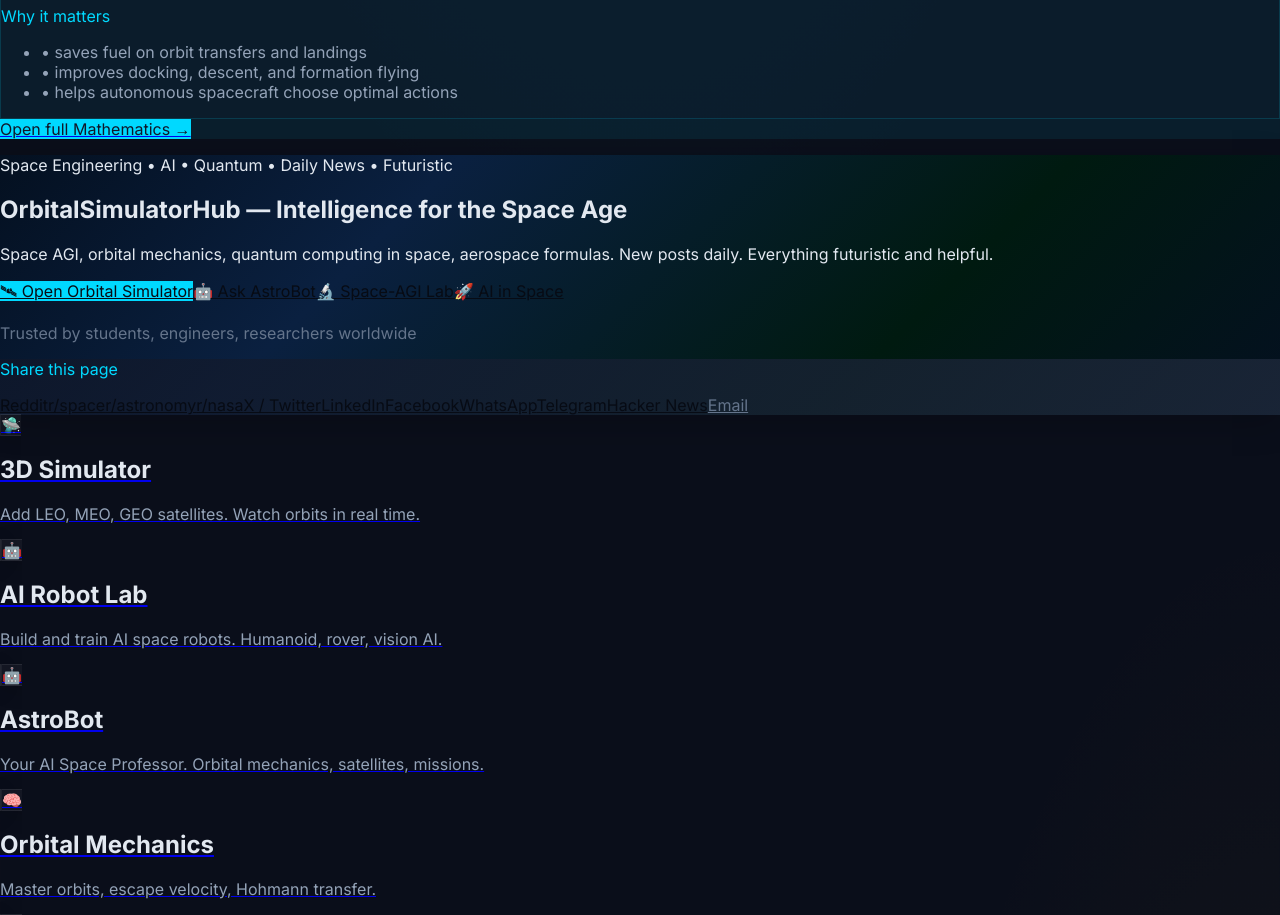
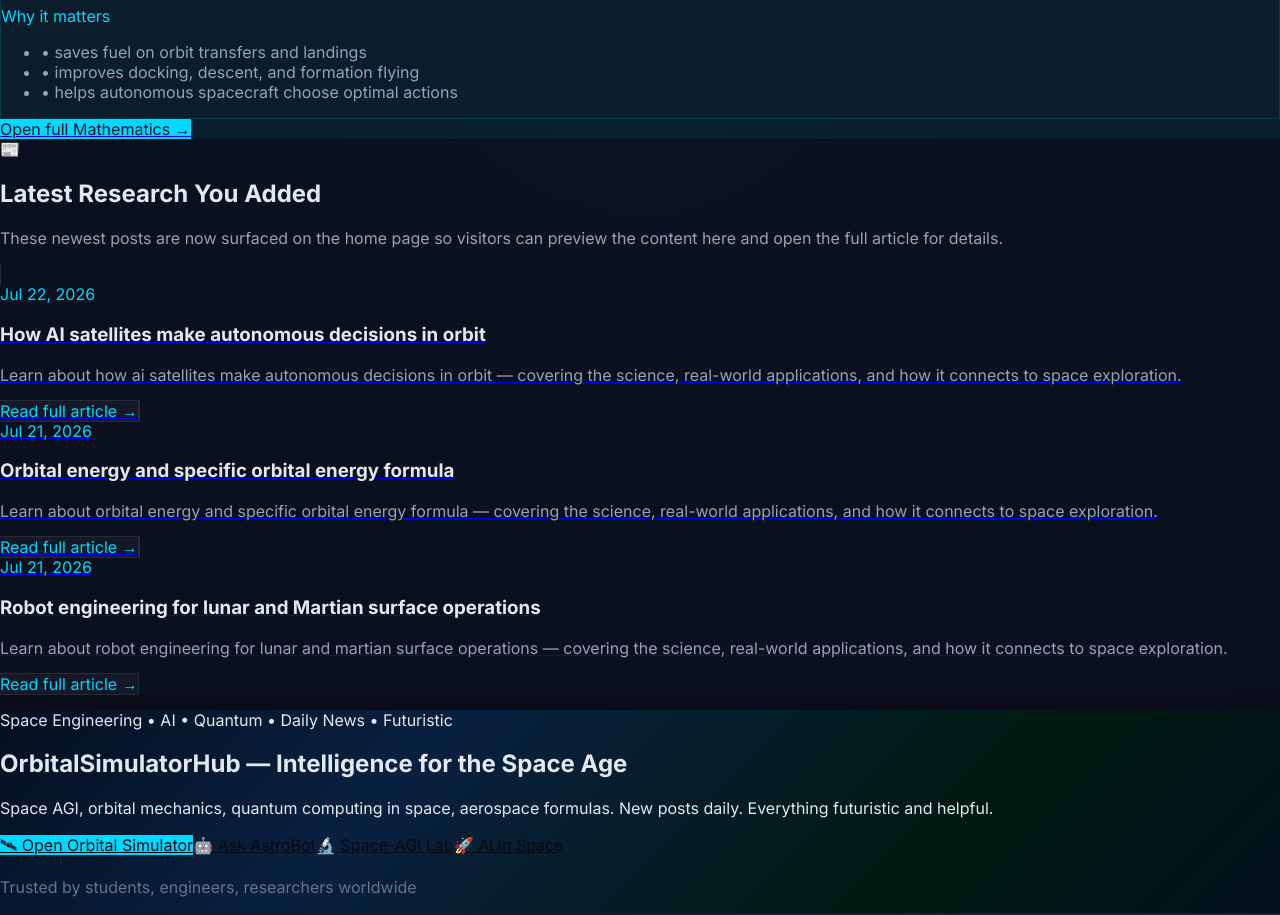
Before and after one commit to mukitc2010/orbitalsimulatorhub-, a React (Vite) app in the folder client/: page / in a window 1280 px wide. Shown: the part 1200-2115 px from the top of the page. Built offline with nearby package versions, Linux system fonts and the light colour scheme; no server answers.

Commit message:
Add latest research previews to home page

```diff
--- a/client/src/pages/Home.tsx
+++ b/client/src/pages/Home.tsx
@@ -76,6 +76,7 @@ export function Home() {
   const [showExplore, setShowExplore] = useState(false);
   const updates = getTodaysUpdates();
   const latestPost = LATEST_POSTS[0];
+  const latestResearch = LATEST_POSTS.slice(0, 3);
 
   return (
     <div className="home-page-wrapper -mx-4 px-4 py-2 rounded-2xl">
@@ -168,6 +169,30 @@ export function Home() {
                 Open full Mathematics →
               </a>
             </Link>
+          </div>
+        </section>
+
+        <section className="rounded-2xl p-5 md:p-6 mb-8 border" style={{ background: "rgba(15,23,42,0.28)", borderColor: "rgba(0,217,255,0.16)" }}>
+          <div className="flex items-center gap-2 mb-3">
+            <span className="text-xl">📰</span>
+            <h2 className="text-base md:text-lg font-bold" style={{ color: "var(--text-primary)" }}>Latest Research You Added</h2>
+          </div>
+          <p className="text-sm mb-4 max-w-3xl" style={{ color: "var(--text-secondary)" }}>
+            These newest posts are now surfaced on the home page so visitors can preview the content here and open the full article for details.
+          </p>
+          <div className="grid gap-3 md:grid-cols-3">
+            {latestResearch.map((post) => (
+              <Link key={post.slug} href={`/blog/${post.slug}`}>
+                <a className="block rounded-xl p-4 transition hover:opacity-95" style={{ background: "rgba(255,255,255,0.04)", border: "1px solid rgba(255,255,255,0.08)" }}>
+                  <div className="text-[11px] font-semibold uppercase tracking-wider mb-2" style={{ color: "var(--accent-cyan)" }}>
+                    {new Date(post.date).toLocaleDateString("en-US", { month: "short", day: "numeric", year: "numeric" })}
+                  </div>
+                  <h3 className="font-bold mb-2 line-clamp-2" style={{ color: "var(--text-primary)" }}>{post.title}</h3>
+                  <p className="text-sm line-clamp-3 mb-3" style={{ color: "var(--text-secondary)" }}>{post.excerpt}</p>
+                  <span className="text-sm font-medium" style={{ color: "var(--accent-cyan)" }}>Read full article →</span>
+                </a>
+              </Link>
+            ))}
           </div>
         </section>
 
```
